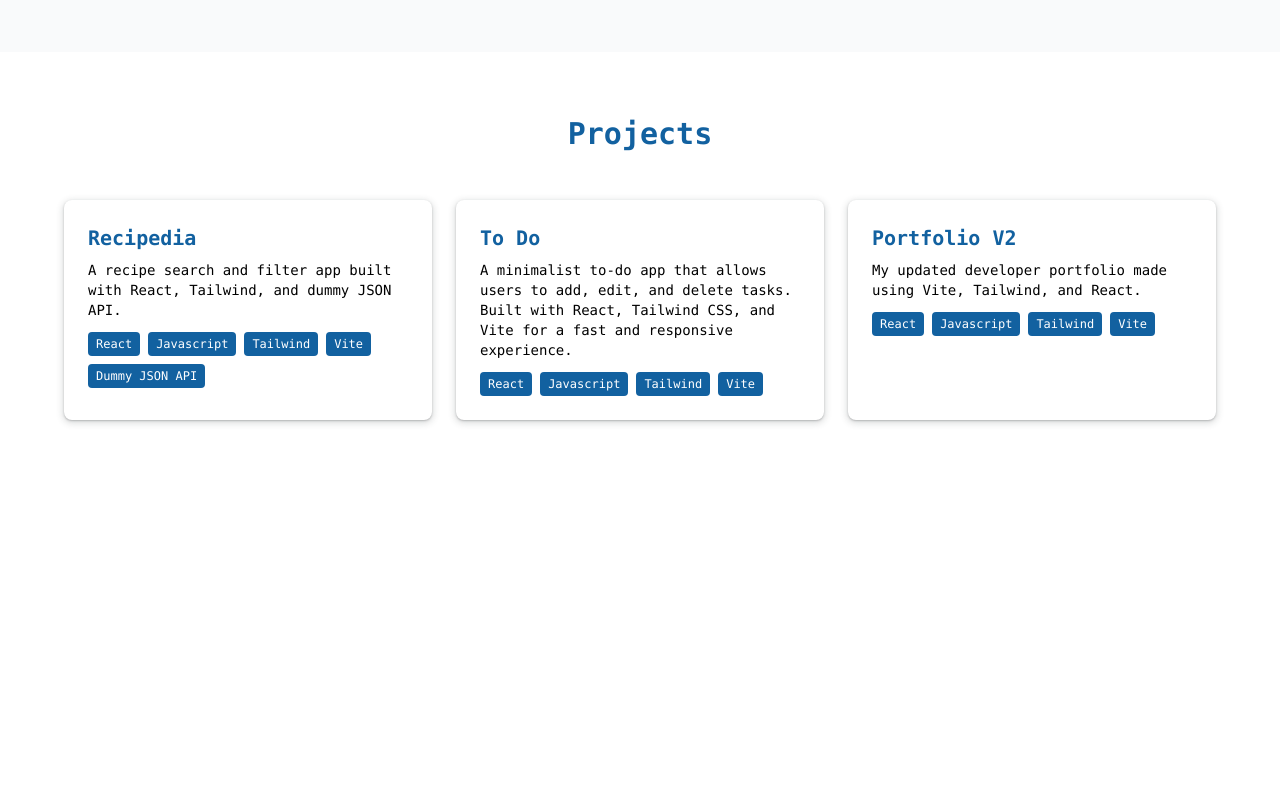
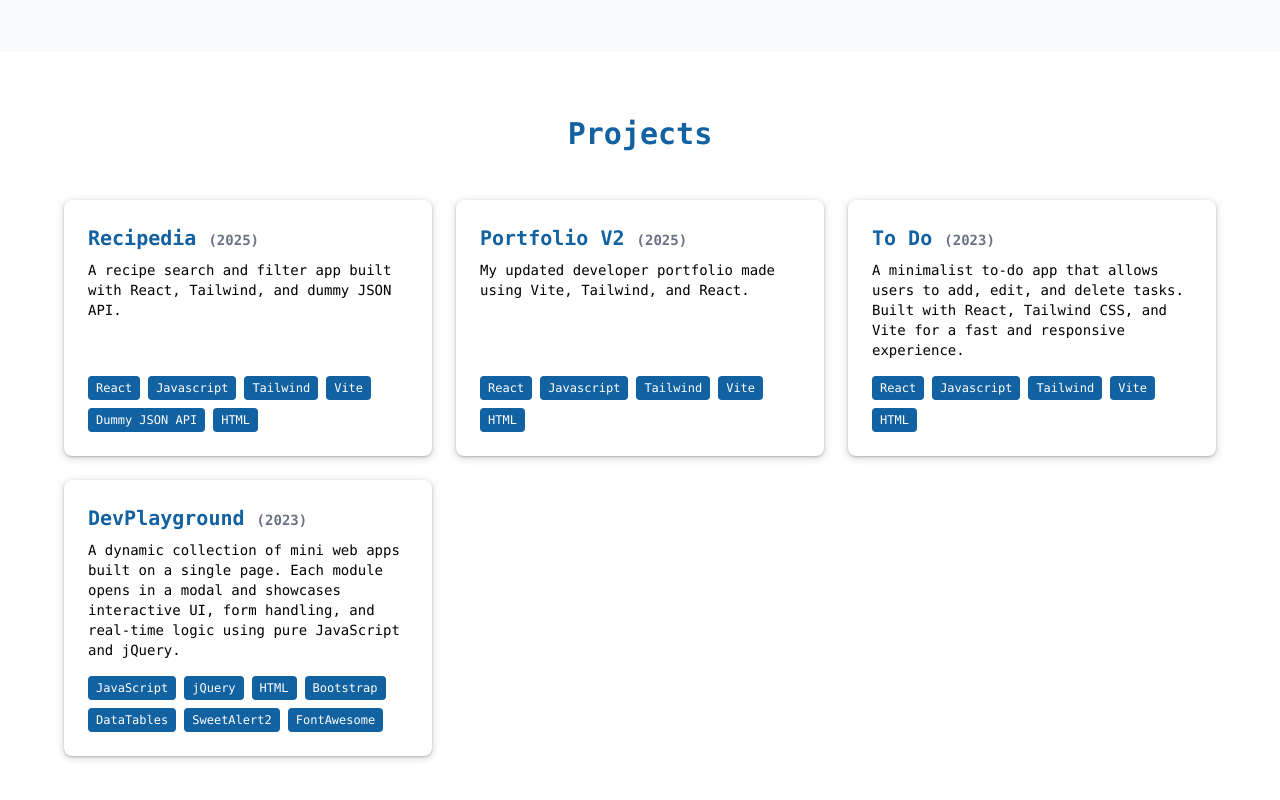
Before and after one commit to jjacobo-00/portfolio-v2, a React (Vite) app: page / in a window 1280 px wide. Shown: the part 1586-2386 px from the top of the page. Built offline with nearby package versions, Linux system fonts and the light colour scheme.

Commit message:
Update: added year, sort and minor ui update

```diff
--- a/src/components/Projects.jsx
+++ b/src/components/Projects.jsx
@@ -3,21 +3,43 @@ import React from 'react';
 const testProjects = [
   {
     title: 'Recipedia',
-		description: 'A recipe search and filter app built with React, Tailwind, and dummy JSON API.',
-		tech: ['React', 'Javascript', 'Tailwind', 'Vite', 'Dummy JSON API'],
+    year: 2025,
+    description:
+      'A recipe search and filter app built with React, Tailwind, and dummy JSON API.',
+    tech: ['React', 'Javascript', 'Tailwind', 'Vite', 'Dummy JSON API', 'HTML'],
     link: 'https://recipedia-gold.vercel.app/',
   },
   {
     title: 'To Do',
-		description: 'A minimalist to-do app that allows users to add, edit, and delete tasks. Built with React, Tailwind CSS, and Vite for a fast and responsive experience.',
-		tech: ['React', 'Javascript', 'Tailwind', 'Vite'],
+    year: 2023,
+    description:
+      'A minimalist to-do app that allows users to add, edit, and delete tasks. Built with React, Tailwind CSS, and Vite for a fast and responsive experience.',
+    tech: ['React', 'Javascript', 'Tailwind', 'Vite', 'HTML'],
     link: 'https://todo-pi-ten.vercel.app/',
   },
   {
     title: 'Portfolio V2',
-		description: 'My updated developer portfolio made using Vite, Tailwind, and React.',
-		tech: ['React', 'Javascript', 'Tailwind', 'Vite'],
+    year: 2025,
+    description:
+      'My updated developer portfolio made using Vite, Tailwind, and React.',
+    tech: ['React', 'Javascript', 'Tailwind', 'Vite', 'HTML'],
     link: '#',
+  },
+  {
+    title: 'DevPlayground',
+    year: 2023,
+    description:
+      'A dynamic collection of mini web apps built on a single page. Each module opens in a modal and showcases interactive UI, form handling, and real-time logic using pure JavaScript and jQuery.',
+    tech: [
+      'JavaScript',
+      'jQuery',
+      'HTML',
+      'Bootstrap',
+      'DataTables',
+      'SweetAlert2',
+      'FontAwesome',
+    ],
+    link: 'https://jjacobo.infinityfreeapp.com/pos.php',
   },
 ];
 
@@ -27,31 +49,38 @@ const Projects = () => {
       id="projects"
       className="relative font-mono min-h-[calc(100vh-64px)] px-4 sm:px-6 md:px-16 py-16 text-black dark:text-white"
     >
-			<h2 className="text-3xl font-bold mb-12 text-center text-[#1261A0]">Projects</h2>
+      <h2 className="text-3xl font-bold mb-12 text-center text-[#1261A0]">
+        Projects
+      </h2>
 
       <div className="grid grid-cols-1 sm:grid-cols-2 lg:grid-cols-3 gap-6">
-				{testProjects.map((project, index) => (
+        {[...testProjects]
+          .sort((a, b) => b.year - a.year)
+          .map((project, index) => (
             <a
               key={index}
               href={project.link}
               target="_blank"
               rel="noopener noreferrer"
-						className="block bg-white rounded-lg p-6 transition-transform transform hover:scale-105"
+              className="flex flex-col justify-between h-full bg-white rounded-lg p-6 transition-transform transform hover:scale-105"
               style={{
                 boxShadow:
                   'rgba(60, 64, 67, 0.3) 0px 1px 2px 0px, rgba(60, 64, 67, 0.15) 0px 2px 6px 2px',
               }}
             >
+              <div>
                 <h3 className="text-xl font-semibold text-[#1261A0] mb-2">
-							{project.title}
+                  {project.title}{' '}
+                  <span className="text-gray-500 text-sm">
+                    ({project.year})
+                  </span>
                 </h3>
-						<p className="text-sm text-black mb-3">{project.description}</p>
+                <p className="text-sm text-black mb-4">{project.description}</p>
+              </div>
+
               <div className="flex flex-wrap gap-2 text-xs text-white">
                 {project.tech.map((tech, idx) => (
-								<span
-									key={idx}
-									className="bg-[#1261A0] px-2 py-1 rounded"
-								>
+                  <span key={idx} className="bg-[#1261A0] px-2 py-1 rounded">
                     {tech}
                   </span>
                 ))}
```
Lines whose indentation alone changed are shown as unchanged.
